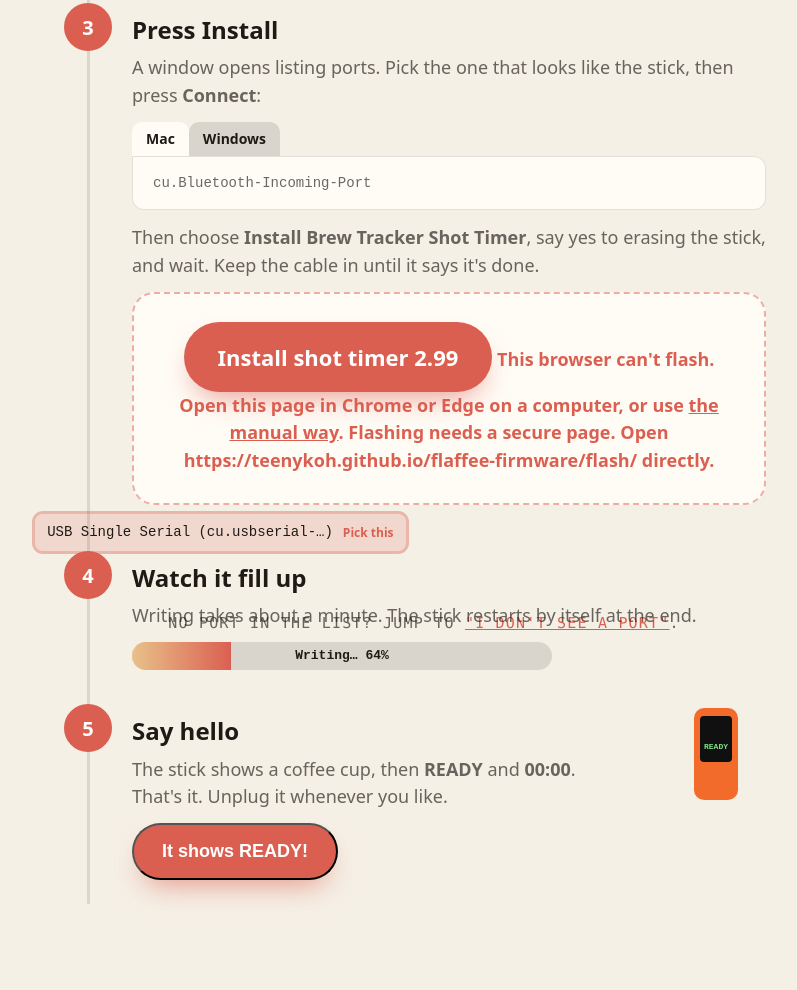
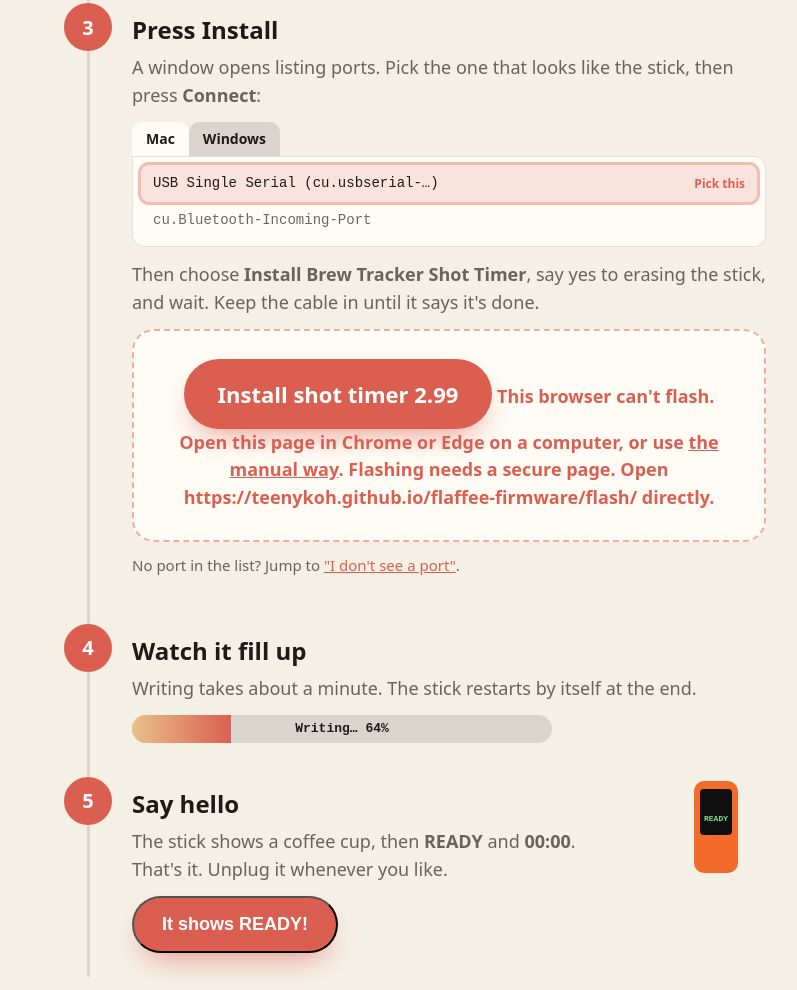
Before and after one commit to TeeNyKoH/flaffee-firmware, a plain HTML site: page flash/index.html in a window 1280 px wide. Shown: the part 2232-3222 px from the top of the page, without its empty margins (216-1013 px from the left). Drawn offline with Linux system fonts and the light colour scheme.

Commit message:
Flash site: step 3 no longer overlaps step 4
Co-Authored-By: Claude Opus 5.5 <noreply@anthropic.com>

```diff
--- a/flash/flash.css
+++ b/flash/flash.css
@@ -88,7 +88,7 @@ input:focus-visible + .tick { outline: 3px solid var(--accent); outline-offset:
 .step.seen .num { background: var(--accent); color: var(--on-accent); }
 .step h3 { margin: 8px 0 6px; font-size: 24px; }
 .step p { margin: 0 0 12px; color: var(--ink2); }
-.step .hint { font-size: 15px; }
+.step .fhint { font-size: 15px; }
 
 /* Small step pictures */
 .anim { width: 140px; height: 120px; position: relative; }
@@ -115,7 +115,7 @@ input:focus-visible + .tick { outline: 3px solid var(--accent); outline-offset:
 .portlist { grid-column: 1 / -1; background: var(--card); border: 1px solid var(--line); border-radius: 0 12px 12px 12px; padding: 8px; display: none; }
 .portlist.on { display: block; }
 .portrow { padding: 10px 12px; border-radius: 8px; font: 14px ui-monospace, monospace; color: var(--ink2); display: flex; justify-content: space-between; gap: 10px; }
-.portrow.pick { background: color-mix(in srgb, var(--accent) 16%, transparent); color: var(--ink); animation: glow 2s ease-in-out infinite; }
+.portrow.portpick { background: color-mix(in srgb, var(--accent) 16%, transparent); color: var(--ink); animation: glow 2s ease-in-out infinite; }
 .portrow em { font: 800 12px system-ui; color: var(--accent); font-style: normal; white-space: nowrap; }
 @keyframes glow { 50% { box-shadow: 0 0 0 3px color-mix(in srgb, var(--accent) 40%, transparent); } }
 
--- a/flash/index.html
+++ b/flash/index.html
@@ -9,7 +9,7 @@
 <link rel="icon" href="../nextshot/assets/favicon.png">
 <link rel="apple-touch-icon" href="../nextshot/assets/apple-touch-icon.png">
 <link rel="stylesheet" href="../nextshot/style.css?v=6">
-<link rel="stylesheet" href="flash.css?v=2">
+<link rel="stylesheet" href="flash.css?v=3">
 <script type="module" src="https://unpkg.com/esp-web-tools@10.0.1/dist/web/install-button.js?module"></script>
 </head>
 <body>
@@ -134,11 +134,11 @@
           <div class="ports">
             <div class="porttab" data-os="mac">Mac</div><div class="porttab" data-os="win">Windows</div>
             <div class="portlist" data-os="mac">
-              <div class="portrow pick">USB Single Serial (cu.usbserial-…)<em>Pick this</em></div>
+              <div class="portrow portpick">USB Single Serial (cu.usbserial-…)<em>Pick this</em></div>
               <div class="portrow">cu.Bluetooth-Incoming-Port</div>
             </div>
             <div class="portlist" data-os="win">
-              <div class="portrow pick">USB-Enhanced-SERIAL CH9102 (COM3)<em>Pick this</em></div>
+              <div class="portrow portpick">USB-Enhanced-SERIAL CH9102 (COM3)<em>Pick this</em></div>
               <div class="portrow">Communications Port (COM1)</div>
             </div>
           </div>
@@ -151,7 +151,7 @@
               <span slot="not-allowed" class="unsupported">Flashing needs a secure page. Open <b>https://teenykoh.github.io/flaffee-firmware/flash/</b> directly.</span>
             </esp-web-install-button>
           </div>
-          <p class="hint">No port in the list? Jump to <a href="#help" data-fix="noport">"I don't see a port"</a>.</p>
+          <p class="fhint">No port in the list? Jump to <a href="#help" data-fix="noport">"I don't see a port"</a>.</p>
         </div>
       </li>
       <li class="step">
```
